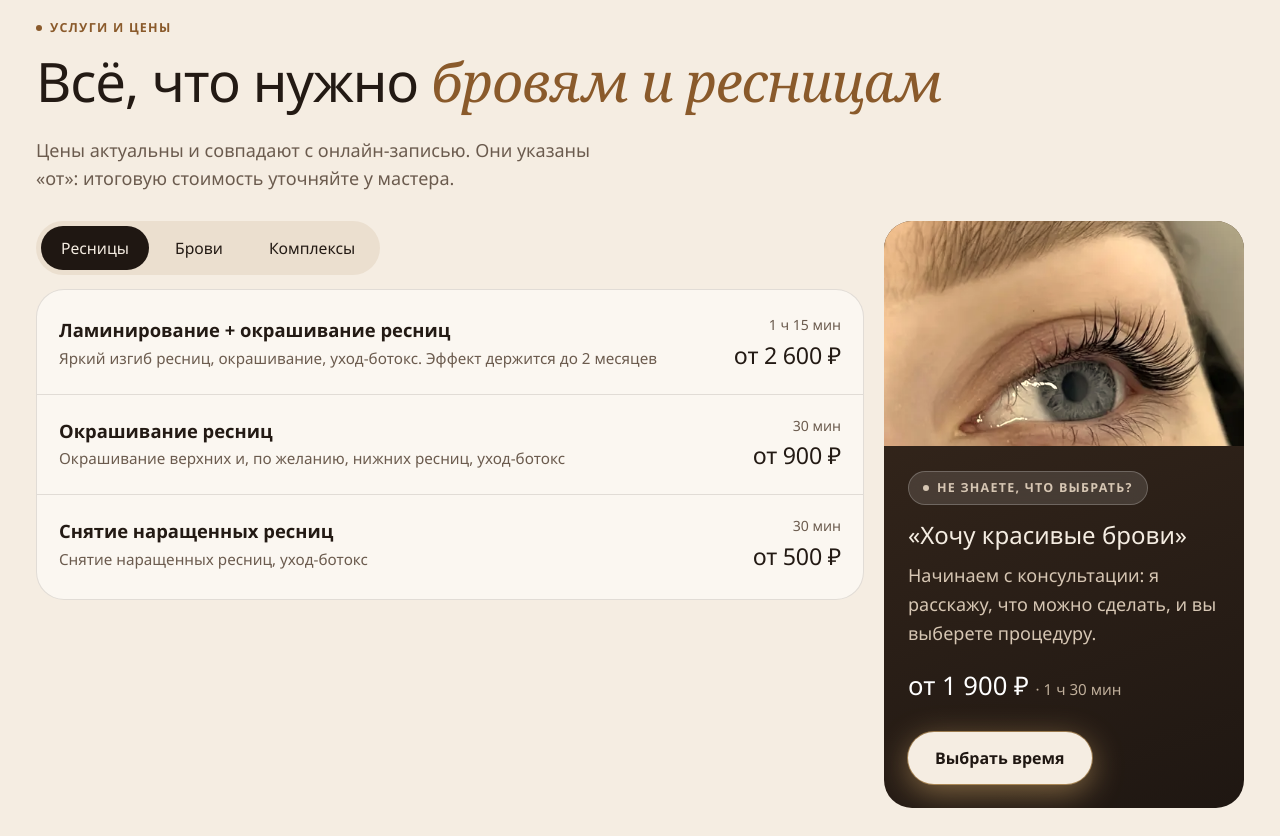
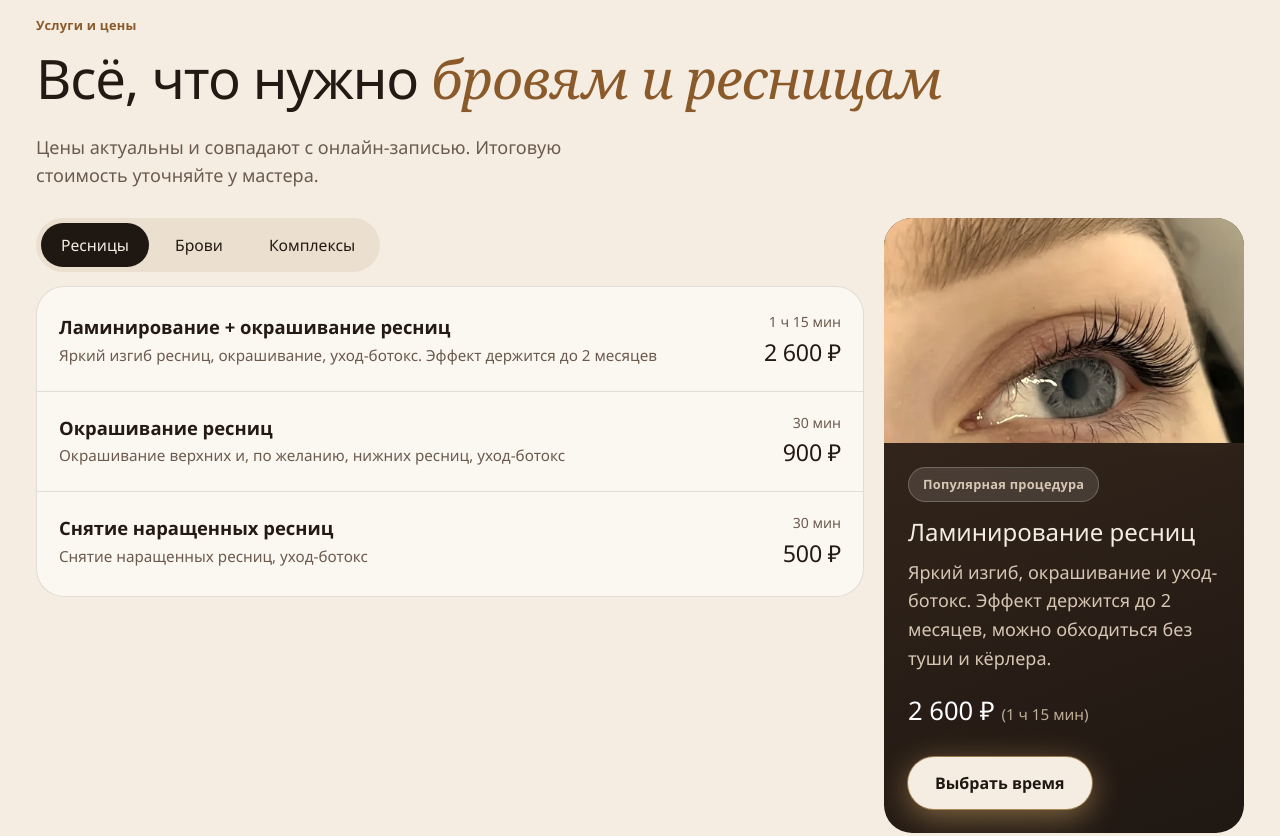
Before and after one commit to alyvlad1975-lang/brov-rita, a plain HTML site: page index.html in a window 1280 px wide. Shown: the part 1480-2316 px from the top of the page. Drawn offline with Linux system fonts and the light colour scheme.

Commit message:
Метки без точки и капса, бровист вместо brow-мастера, карточка про ресницы, цены без «от»

```diff
--- a/index.html
+++ b/index.html
@@ -68,7 +68,7 @@
     </picture>
     <div class="hero__glow" aria-hidden="true"></div>
     <div class="hero__content">
-      <p class="tag tag--glass">Brow-мастер · Санкт-Петербург</p>
+      <p class="tag tag--glass">Бровист, Санкт-Петербург</p>
       <h1>Брови и ресницы, <em>рядом с&nbsp;домом</em></h1>
       <p class="hero__lead">Делаю аккуратные естественные брови и ламинирование ресниц в&nbsp;ЖК «Зелёный квартал» у&nbsp;Пулковского шоссе.</p>
       <div class="actions">
@@ -77,8 +77,8 @@
       </div>
     </div>
     <ul class="hero__card glass" aria-label="Коротко">
-      <li><span>Коррекция бровей</span><b>от 1 400 ₽</b></li>
-      <li><span>Ламинирование ресниц</span><b>от 2 600 ₽</b></li>
+      <li><span>Коррекция бровей</span><b>1 400 ₽</b></li>
+      <li><span>Ламинирование ресниц</span><b>2 600 ₽</b></li>
       <li><span>Адрес</span><b>ул. Струве, 8к2</b></li>
     </ul>
   </section>
@@ -110,7 +110,7 @@
       <div class="head">
         <p class="tag">Услуги и цены</p>
         <h2>Всё, что нужно <em>бровям и ресницам</em></h2>
-        <p class="sub">Цены актуальны и совпадают с онлайн-записью. Они указаны «от»: итоговую стоимость уточняйте у мастера.</p>
+        <p class="sub">Цены актуальны и совпадают с онлайн-записью. Итоговую стоимость уточняйте у мастера.</p>
       </div>
 
       <div class="prices">
@@ -122,36 +122,36 @@
           </div>
 
           <div class="price" role="tabpanel" id="p-brows" aria-labelledby="t-brows" hidden>
-            <article class="price__row"><div><h3>Коррекция бровей</h3><p>Построение формы, круговая коррекция воском и пинцетом, прореживание при необходимости</p></div><div class="price__meta"><span>50 мин</span><b>от 1 400 ₽</b></div></article>
-            <article class="price__row"><div><h3>Коррекция + окрашивание</h3><p>Построение формы, коррекция воском и пинцетом, окрашивание краской в тон волос или в желаемый оттенок</p></div><div class="price__meta"><span>1 ч</span><b>от 1 900 ₽</b></div></article>
-            <article class="price__row"><div><h3>Коррекция + прореживание или осветление + окрашивание</h3><p>Построение формы, коррекция, прореживание или осветление с окрашиванием, уход-ботокс при необходимости</p></div><div class="price__meta"><span>1 ч 15 мин</span><b>от 2 200 ₽</b></div></article>
-            <article class="price__row"><div><h3>Коррекция с прореживанием + осветление + окрашивание</h3><p>Построение формы, коррекция, прореживание и осветление с окрашиванием, уход-ботокс</p></div><div class="price__meta"><span>1 ч 30 мин</span><b>от 2 500 ₽</b></div></article>
-            <article class="price__row"><div><h3>Ламинирование + коррекция</h3><p>Ламинирование, построение формы, коррекция воском и пинцетом, прореживание при необходимости, уход-ботокс</p></div><div class="price__meta"><span>1 ч</span><b>от 2 200 ₽</b></div></article>
-            <article class="price__row"><div><h3>Ламинирование + коррекция + окрашивание</h3><p>Ламинирование, построение формы, коррекция, прореживание при необходимости, окрашивание, уход-ботокс</p></div><div class="price__meta"><span>1 ч 15 мин</span><b>от 2 500 ₽</b></div></article>
-            <article class="price__row price__row--hint"><div><h3>«Хочу красивые брови»</h3><p>Если не знаете, что выбрать. Начинаем с консультации: я расскажу, что можно сделать с вашими бровями. От выбранной процедуры зависит итоговая цена</p></div><div class="price__meta"><span>1 ч 30 мин</span><b>от 1 900 ₽</b></div></article>
-            <article class="price__row"><div><h3>Депиляция над верхней губой</h3><p>Можно добавить к любой процедуре</p></div><div class="price__meta"><span>10 мин</span><b>от 300 ₽</b></div></article>
+            <article class="price__row"><div><h3>Коррекция бровей</h3><p>Построение формы, круговая коррекция воском и пинцетом, прореживание при необходимости</p></div><div class="price__meta"><span>50 мин</span><b>1 400 ₽</b></div></article>
+            <article class="price__row"><div><h3>Коррекция + окрашивание</h3><p>Построение формы, коррекция воском и пинцетом, окрашивание краской в тон волос или в желаемый оттенок</p></div><div class="price__meta"><span>1 ч</span><b>1 900 ₽</b></div></article>
+            <article class="price__row"><div><h3>Коррекция + прореживание или осветление + окрашивание</h3><p>Построение формы, коррекция, прореживание или осветление с окрашиванием, уход-ботокс при необходимости</p></div><div class="price__meta"><span>1 ч 15 мин</span><b>2 200 ₽</b></div></article>
+            <article class="price__row"><div><h3>Коррекция с прореживанием + осветление + окрашивание</h3><p>Построение формы, коррекция, прореживание и осветление с окрашиванием, уход-ботокс</p></div><div class="price__meta"><span>1 ч 30 мин</span><b>2 500 ₽</b></div></article>
+            <article class="price__row"><div><h3>Ламинирование + коррекция</h3><p>Ламинирование, построение формы, коррекция воском и пинцетом, прореживание при необходимости, уход-ботокс</p></div><div class="price__meta"><span>1 ч</span><b>2 200 ₽</b></div></article>
+            <article class="price__row"><div><h3>Ламинирование + коррекция + окрашивание</h3><p>Ламинирование, построение формы, коррекция, прореживание при необходимости, окрашивание, уход-ботокс</p></div><div class="price__meta"><span>1 ч 15 мин</span><b>2 500 ₽</b></div></article>
+            <article class="price__row price__row--hint"><div><h3>«Хочу красивые брови»</h3><p>Если не знаете, что выбрать. Начинаем с консультации: я расскажу, что можно сделать с вашими бровями. От выбранной процедуры зависит итоговая цена</p></div><div class="price__meta"><span>1 ч 30 мин</span><b>1 900 ₽</b></div></article>
+            <article class="price__row"><div><h3>Депиляция над верхней губой</h3><p>Можно добавить к любой процедуре</p></div><div class="price__meta"><span>10 мин</span><b>300 ₽</b></div></article>
           </div>
 
           <div class="price" role="tabpanel" id="p-lashes" aria-labelledby="t-lashes">
-            <article class="price__row"><div><h3>Ламинирование + окрашивание ресниц</h3><p>Яркий изгиб ресниц, окрашивание, уход-ботокс. Эффект держится до 2 месяцев</p></div><div class="price__meta"><span>1 ч 15 мин</span><b>от 2 600 ₽</b></div></article>
-            <article class="price__row"><div><h3>Окрашивание ресниц</h3><p>Окрашивание верхних и, по желанию, нижних ресниц, уход-ботокс</p></div><div class="price__meta"><span>30 мин</span><b>от 900 ₽</b></div></article>
-            <article class="price__row"><div><h3>Снятие наращенных ресниц</h3><p>Снятие наращенных ресниц, уход-ботокс</p></div><div class="price__meta"><span>30 мин</span><b>от 500 ₽</b></div></article>
+            <article class="price__row"><div><h3>Ламинирование + окрашивание ресниц</h3><p>Яркий изгиб ресниц, окрашивание, уход-ботокс. Эффект держится до 2 месяцев</p></div><div class="price__meta"><span>1 ч 15 мин</span><b>2 600 ₽</b></div></article>
+            <article class="price__row"><div><h3>Окрашивание ресниц</h3><p>Окрашивание верхних и, по желанию, нижних ресниц, уход-ботокс</p></div><div class="price__meta"><span>30 мин</span><b>900 ₽</b></div></article>
+            <article class="price__row"><div><h3>Снятие наращенных ресниц</h3><p>Снятие наращенных ресниц, уход-ботокс</p></div><div class="price__meta"><span>30 мин</span><b>500 ₽</b></div></article>
           </div>
 
           <div class="price" role="tabpanel" id="p-combo" aria-labelledby="t-combo" hidden>
-            <article class="price__row"><div><h3>Комплекс № 1: брови + ламинирование ресниц</h3><p>Коррекция и окрашивание бровей, ламинирование и окрашивание ресниц, уход-ботокс</p></div><div class="price__meta"><span>2 ч</span><b>от 4 200 ₽</b></div></article>
-            <article class="price__row"><div><h3>Комплекс № 2: ламинирование бровей и ресниц</h3><p>Коррекция, окрашивание и ламинирование бровей, ламинирование и окрашивание ресниц, уход-ботокс</p></div><div class="price__meta"><span>2 ч 15 мин</span><b>от 4 800 ₽</b></div></article>
-            <article class="price__row price__row--hint"><div><h3>«Хочу красивые брови и ресницы»</h3><p>Если хотите и брови, и ресницы, но не знаете, что именно. Начинаем с консультации: я расскажу, что можно сделать. От выбранных процедур зависит итоговая цена</p></div><div class="price__meta"><span>2 ч 30 мин</span><b>от 4 200 ₽</b></div></article>
+            <article class="price__row"><div><h3>Комплекс № 1: брови + ламинирование ресниц</h3><p>Коррекция и окрашивание бровей, ламинирование и окрашивание ресниц, уход-ботокс</p></div><div class="price__meta"><span>2 ч</span><b>4 200 ₽</b></div></article>
+            <article class="price__row"><div><h3>Комплекс № 2: ламинирование бровей и ресниц</h3><p>Коррекция, окрашивание и ламинирование бровей, ламинирование и окрашивание ресниц, уход-ботокс</p></div><div class="price__meta"><span>2 ч 15 мин</span><b>4 800 ₽</b></div></article>
+            <article class="price__row price__row--hint"><div><h3>«Хочу красивые брови и ресницы»</h3><p>Если хотите и брови, и ресницы, но не знаете, что именно. Начинаем с консультации: я расскажу, что можно сделать. От выбранных процедур зависит итоговая цена</p></div><div class="price__meta"><span>2 ч 30 мин</span><b>4 200 ₽</b></div></article>
           </div>
         </div>
 
         <aside class="card card--dark card--offer">
           <img src="img/work-19-sm.webp" width="479" height="480" loading="lazy" alt="Ресницы после ламинирования">
           <div class="card--offer__body">
-            <p class="tag tag--glass">Не знаете, что выбрать?</p>
-            <h3>«Хочу красивые брови»</h3>
-            <p>Начинаем с консультации: я расскажу, что можно сделать, и вы выберете процедуру.</p>
-            <p class="card--offer__price">от 1 900 ₽ <span>· 1 ч 30 мин</span></p>
+            <p class="tag tag--glass">Популярная процедура</p>
+            <h3>Ламинирование ресниц</h3>
+            <p>Яркий изгиб, окрашивание и уход-ботокс. Эффект держится до 2 месяцев, можно обходиться без туши и кёрлера.</p>
+            <p class="card--offer__price">2 600 ₽ <span>(1 ч 15 мин)</span></p>
             <a class="pill pill--light js-book" href="https://mst.link/by_nekrasova" target="_blank" rel="noopener">Выбрать время</a>
           </div>
         </aside>
@@ -220,9 +220,9 @@
         <h2>Привет, я <em>Рита</em></h2>
       </div>
       <div class="bento bento--about">
-        <figure class="photo photo--tall"><img src="img/master-studio.webp" width="450" height="800" loading="lazy" alt="Рита, brow-мастер, в студии"><figcaption class="glass">Рита · brow-мастер</figcaption></figure>
+        <figure class="photo photo--tall"><img src="img/master-studio.webp" width="450" height="800" loading="lazy" alt="Рита, бровист, в студии"><figcaption class="glass">Рита, бровист</figcaption></figure>
         <div class="card card--cream about__text">
-          <p>Я brow-мастер: делаю коррекцию, окрашивание, осветление и ламинирование бровей, а ещё ламинирование и окрашивание ресниц.</p>
+          <p>Я бровист: делаю коррекцию, окрашивание, осветление и ламинирование бровей, а ещё ламинирование и окрашивание ресниц.</p>
           <p>Брови люблю с 2016 года: тогда я начала красить свои, потом друзьям, и поняла, что хочу заниматься этим профессионально. Прошла обучение на бровиста, а в начале 2024 года отдельно отучилась на ламинирование ресниц.</p>
           <p class="todo">[ЗАПОЛНИТЬ: фото сертификатов и названия обучений]</p>
         </div>
@@ -277,7 +277,7 @@
         <a class="pill pill--dark js-tg" href="https://t.me/wrszxcvnm" target="_blank" rel="noopener"><svg class="ico" aria-hidden="true"><use href="#i-tg"/></svg>Задать вопрос</a>
       </div>
       <div>
-        <details class="faq"><summary>Не знаю, какую процедуру выбрать. Что делать?</summary><p>Запишитесь на услугу «Хочу красивые брови» (от 1 900 ₽) или «Хочу красивые брови и ресницы» (от 4 200 ₽). Сначала будет консультация: я расскажу, что можно сделать, и вы выберете процедуру. От этого зависит итоговая цена. Можно и просто написать мне в Telegram с вопросом.</p></details>
+        <details class="faq"><summary>Не знаю, какую процедуру выбрать. Что делать?</summary><p>Запишитесь на услугу «Хочу красивые брови» (1 900 ₽) или «Хочу красивые брови и ресницы» (4 200 ₽). Сначала будет консультация: я расскажу, что можно сделать, и вы выберете процедуру. От этого зависит итоговая цена. Можно и просто написать мне в Telegram с вопросом.</p></details>
         <details class="faq"><summary>Сколько держится ламинирование ресниц?</summary><p>Эффект держится до 2 месяцев, и всё это время можно обходиться без туши и кёрлера. Сама процедура ламинирования длится около 50 минут, вместе с окрашиванием и уходом запись занимает 1 час 15 минут.</p></details>
         <details class="faq"><summary>А если у меня аллергия?</summary><p>Перед процедурой я спрашиваю, какие процедуры вы делали раньше и были ли реакции. Если вы впервые у бровиста или пробуете новую процедуру, сначала делаем тест на чувствительность. Если у вас уже была аллергия, обязательно скажите об этом при записи.</p></details>
         <details class="faq"><summary>Что такое уход-ботокс?</summary><p>Это уходовый состав для волосков бровей и ресниц, который наносится в конце процедуры. Он уже входит в стоимость услуг, где указан.</p></details>
--- a/styles.css
+++ b/styles.css
@@ -45,9 +45,8 @@ p { margin: 0 0 1em; }
 .head--row { display: grid; gap: 8px; align-items: end; }
 
 /* Плашки-метки */
-.tag { display: inline-flex; align-items: center; gap: 8px; margin-bottom: 14px; font-size: .78rem; font-weight: 600; letter-spacing: .1em;
-  text-transform: uppercase; color: var(--accent-ink); }
-.tag::before { content: ""; width: 6px; height: 6px; border-radius: 50%; background: currentColor; }
+.tag { display: inline-flex; align-items: center; gap: 8px; margin-bottom: 14px; font-size: .8rem; font-weight: 600; letter-spacing: .02em;
+  color: var(--accent-ink); }
 .tag--glass { padding: 6px 14px; border-radius: 999px; background: rgba(255, 255, 255, .12); border: 1px solid rgba(255, 255, 255, .22);
   color: var(--cream); backdrop-filter: blur(10px); -webkit-backdrop-filter: blur(10px); }
 
```
Also changed, not shown: 1 other file.
